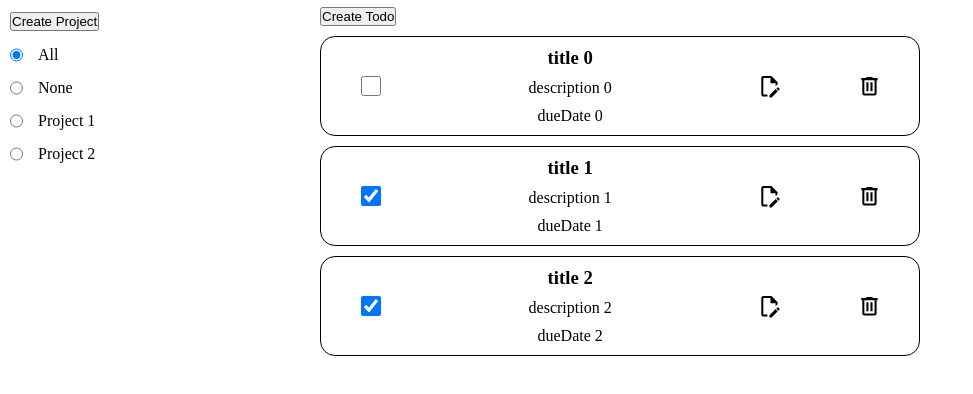
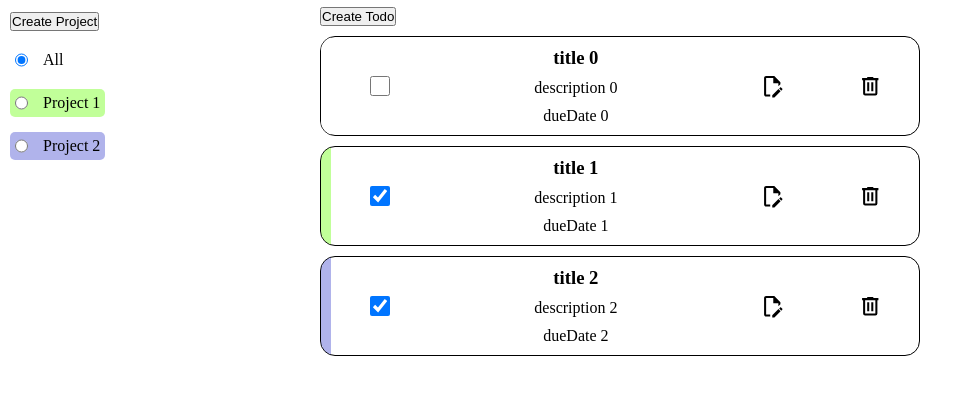
Before and after one commit to jacob-a-brown/odin-todo-list, a website built with webpack: page src/template.html in a window 1280 px wide. Shown: the part 40-434 px from the top of the page, without its empty margins (0-973 px from the left). Built offline with nearby package versions, Linux system fonts and the light colour scheme.

Commit message:
user colors to associate todos with projects

```diff
--- a/src/dependencies/dom.js
+++ b/src/dependencies/dom.js
@@ -1,6 +1,6 @@
 // module to manipulate the DOM
 import { TODOS, addToDo, deleteToDo } from "./todo.js";
-import { PROJECTS, addProject, getAllProjectNames, projectExists, colorExists } from "./project.js";
+import { PROJECTS, addProject, getAllProjectNames, getProjectByName, projectExists, colorExists } from "./project.js";
 
 function createAddEditFormLine(_textContent, _id, _defaultValue, _type="text") {
         const addEditLabel = document.createElement("label");
@@ -189,6 +189,18 @@ const populateToDos = (function () {
             const toDoDiv = document.createElement("div");
             toDoDiv.className = "todo-div";
             toDoDiv.id = `todo-div-${item.id}`;
+
+            const todoProjectIndicator = document.createElement("div");
+            todoProjectIndicator.className = "todo-project-indicator";
+
+            if (item.project === null){
+                todoProjectIndicator.style.backgroundColor = "white";
+            } else {
+                const correspondingProject = getProjectByName(item.project);
+                const projectRgb = correspondingProject.rgb;
+                todoProjectIndicator.style.backgroundColor = `rgba(${projectRgb[0]}, ${projectRgb[1]}, ${projectRgb[2]}, 0.4)`
+            }
+            toDoDiv.appendChild(todoProjectIndicator);
 
             const checkedButton = document.createElement("input");
             checkedButton.type = "checkbox";
@@ -400,29 +412,29 @@ const populateProjects = (function() {
         allProjectDiv.appendChild(allProjects);
         projectContainer.appendChild(allProjectDiv);
 
-        const nullProjectDiv = document.createElement("div");
-        nullProjectDiv.className = "project-div";
+        // const nullProjectDiv = document.createElement("div");
+        // nullProjectDiv.className = "project-div";
 
-        const nullRadioButton = document.createElement("input");
-        nullRadioButton.type = "radio";
-        nullRadioButton.name = "project";
-        nullRadioButton.value = "";
-        nullRadioButton.id = "radio-none";
-        nullRadioButton.checked = false;
+        // const nullRadioButton = document.createElement("input");
+        // nullRadioButton.type = "radio";
+        // nullRadioButton.name = "project";
+        // nullRadioButton.value = "";
+        // nullRadioButton.id = "radio-none";
+        // nullRadioButton.checked = false;
 
-        const nullProjects = document.createElement("label");
-        nullProjects.className = "project-item";
-        nullProjects.id = "null-projects";
-        nullProjects.textContent = "None";
-        nullProjects.htmlFor = "radio-none";
+        // const nullProjects = document.createElement("label");
+        // nullProjects.className = "project-item";
+        // nullProjects.id = "null-projects";
+        // nullProjects.textContent = "None";
+        // nullProjects.htmlFor = "radio-none";
 
-        nullRadioButton.addEventListener("change", function(event) {
-            populateToDos.displayByProject(null);
-        })
+        // nullRadioButton.addEventListener("change", function(event) {
+        //     populateToDos.displayByProject(null);
+        // })
 
-        nullProjectDiv.appendChild(nullRadioButton);
-        nullProjectDiv.appendChild(nullProjects);
-        projectContainer.appendChild(nullProjectDiv);
+        // nullProjectDiv.appendChild(nullRadioButton);
+        // nullProjectDiv.appendChild(nullProjects);
+        // projectContainer.appendChild(nullProjectDiv);
 
         // start by displaying all
         populateToDos.displayAll();
@@ -431,6 +443,7 @@ const populateProjects = (function() {
         PROJECTS.forEach(function(item) {
             const projectDiv = document.createElement("div");
             projectDiv.className = "project-div";
+            projectDiv.style.backgroundColor = `rgba(${item.rgb[0]}, ${item.rgb[1]}, ${item.rgb[2]}, 0.4)`;
 
             const radioButton = document.createElement("input");
             radioButton.type = "radio";
--- a/src/dependencies/project.js
+++ b/src/dependencies/project.js
@@ -59,7 +59,7 @@ const addProject = function(name, rgb) {
     PROJECTS.push(ProjectItem.create(name, rgb));
 }
 
-const getProject = function(name) {
+const getProjectByName = function(name) {
     return PROJECTS.find((p) => p.name === name);
 }
 
@@ -69,7 +69,7 @@ const getAllProjectNames = function() {
 }
 
 const projectExists = function(name) {
-    return getProject(name) !== undefined;
+    return getProjectByName(name) !== undefined;
 }
 
 const colorExists = function(rgb) {
@@ -80,4 +80,4 @@ const colorExists = function(rgb) {
 
 
 
-export { ProjectItem, addProject, getProject, getAllProjectNames, projectExists, colorExists, PROJECTS }
+export { ProjectItem, addProject, getProjectByName, getAllProjectNames, projectExists, colorExists, PROJECTS }
--- a/src/style.css
+++ b/src/style.css
@@ -34,23 +34,33 @@
     height: 100px;
     width: 600px;
     display: grid;
-    grid-template-columns: 1fr 3fr 1fr 1fr;
+    grid-template-columns: 0.1fr 1fr 3fr 1fr 1fr;
     grid-template-rows: repeat(3, 1fr);
     border: 1px solid black;
     border-radius: 15px;
     align-items: center;
     justify-items: center;
+    overflow: hidden;
+}
+
+.todo-project-indicator {
+    grid-column: 1 / 2;
+    grid-row: 1 / -1;
+    width: 100%;
+    height: 100%;
+    border-top-left-radius: 15px;
+    border-bottom-left-radius: 15px;
 }
 
 .todo-checkbox {
-    grid-column: 1 / 2;
+    grid-column: 2 / 3;
     grid-row: 1 / -1;
     height: 20%;
     width: 20%;
 }
 
 .todo-text-div {
-    grid-column: 2 / 3;
+    grid-column: 3 / 4;
     grid-row: 1 / -1;
     display: flex;
     flex-direction: column;
@@ -74,7 +84,7 @@
 }
 
 .todo-edit {
-    grid-column: 3 / 4;
+    grid-column: 4 / 5;
     grid-row: 1 / -1;
     height: 25%;
     width: 25%;
@@ -118,7 +128,7 @@
 }
 
 .todo-delete {
-    grid-column: 4 / 5;
+    grid-column: 5 / 6;
     grid-row: 1 / -1;
     height: 25%;
     width: 25%;
@@ -134,4 +144,6 @@
     justify-content: flex-start;
     align-content: center;
     gap: 15px;
+    padding: 5px;
+    border-radius: 5px;
 }
```
